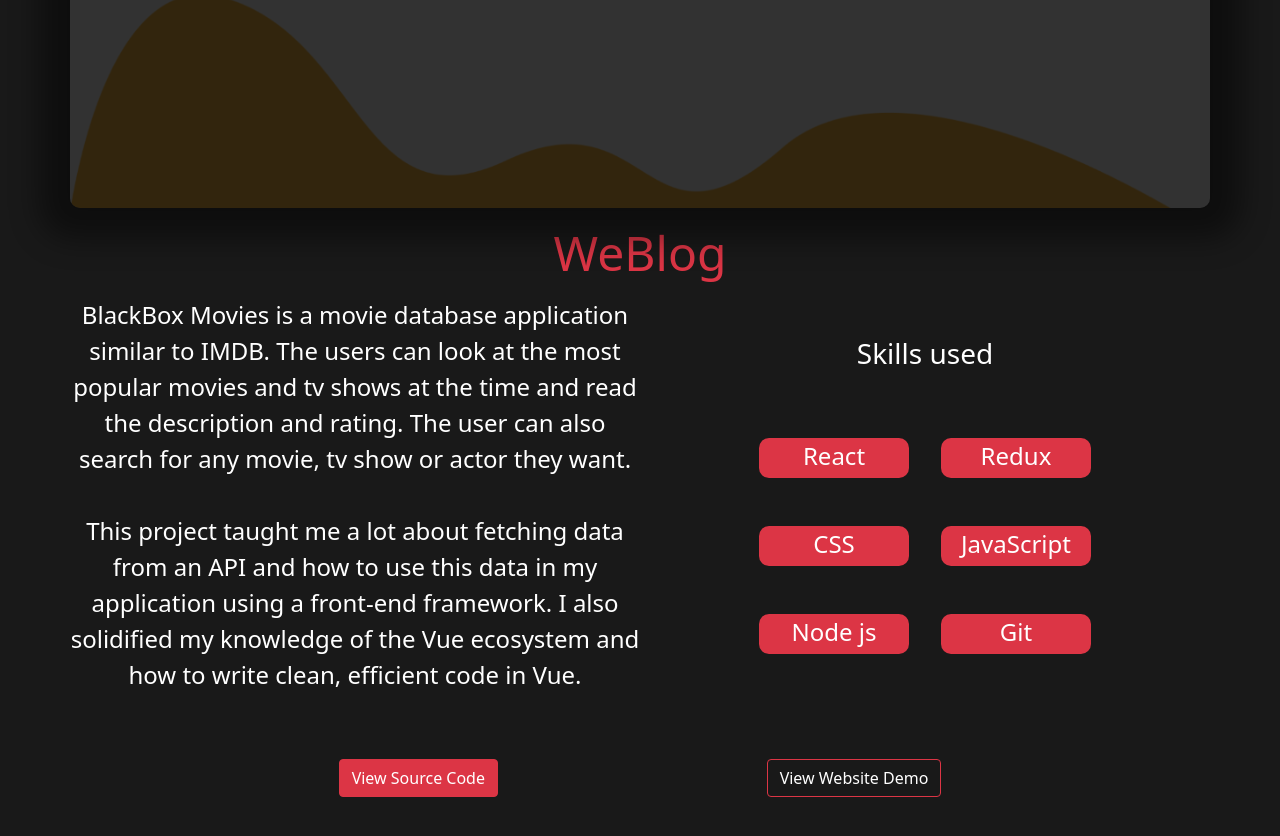
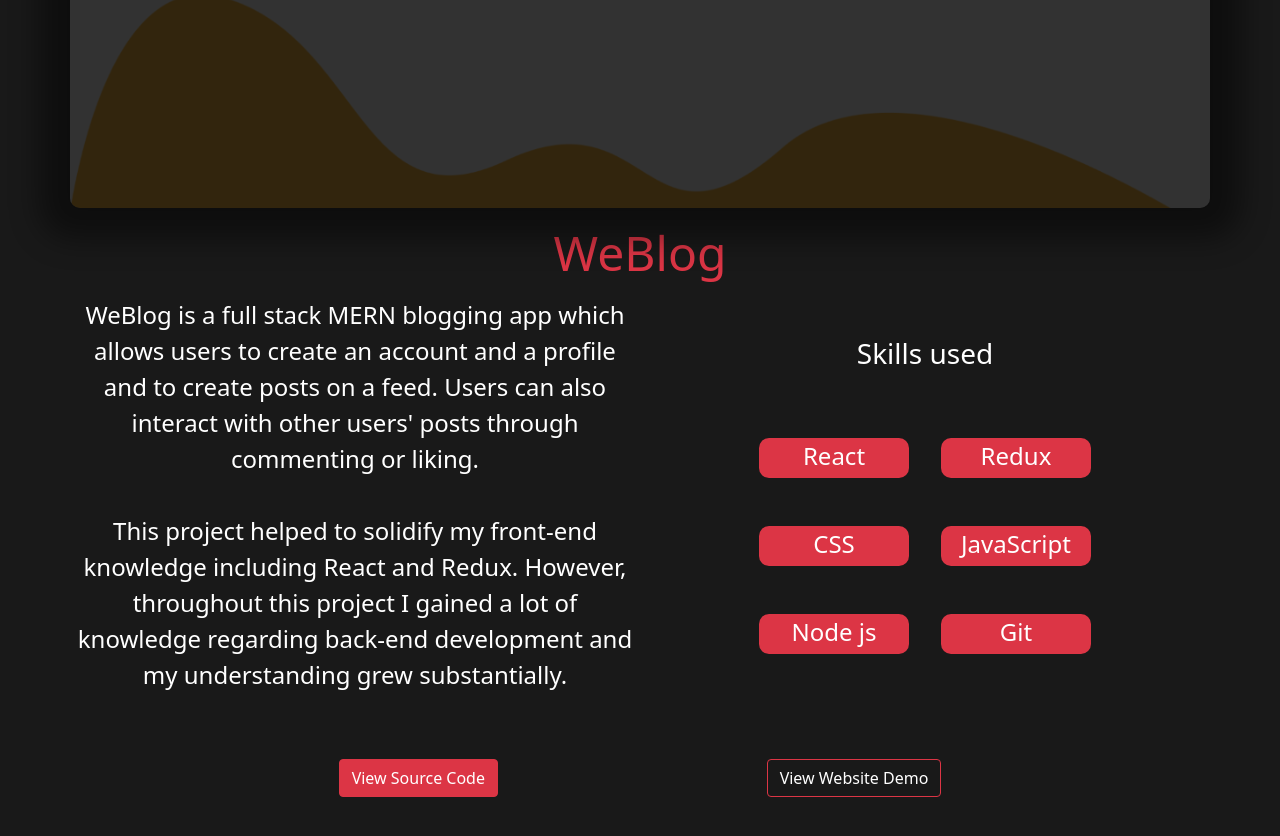
Before and after one commit to Jonathan-Challenger/Portfolio_React, a React (Create React App) app in the folder portfolio/: page /projects/weblog in a window 1280 px wide. Shown: the part 500-1336 px from the top of the page. Built offline with nearby package versions, Linux system fonts and the light colour scheme.

Commit message:
add desc to project details

```diff
--- a/portfolio/src/components/detail_pages/WeatherApp.js
+++ b/portfolio/src/components/detail_pages/WeatherApp.js
@@ -14,15 +14,15 @@ const WeatherApp = () => {
         <div className='main-content'>
           <div className='desc'>
             <p>
-              BlackBox Movies is a movie database application similar to IMDB.
-              The users can look at the most popular movies and tv shows at the
-              time and read the description and rating. The user can also search
-              for any movie, tv show or actor they want. <br />
+              The weather app is a simple weather app allowing users to look up
+              information regarding the weather for different towns/cities
+              around the world. It includes information such as temperature,
+              current time at the location, humidity, wind speed etc. <br />
               <br />
-              This project taught me a lot about fetching data from an API and
-              how to use this data in my application using a front-end
-              framework. I also solidified my knowledge of the Vue ecosystem and
-              how to write clean, efficient code in Vue.
+              This project was my introduction to using vanilla JavaScript and
+              jQuery to add functionality to web apps and to fetch data from an
+              API. This project helped me a lot to expand my knowledge of how to
+              use JavaScript to manipulate DOM elements.
             </p>
           </div>
           <div className='key-skills'>
--- a/portfolio/src/components/detail_pages/Weblog.js
+++ b/portfolio/src/components/detail_pages/Weblog.js
@@ -10,15 +10,16 @@ const Weblog = () => {
         <div className='main-content'>
           <div className='desc'>
             <p>
-              BlackBox Movies is a movie database application similar to IMDB.
-              The users can look at the most popular movies and tv shows at the
-              time and read the description and rating. The user can also search
-              for any movie, tv show or actor they want. <br />
+              WeBlog is a full stack MERN blogging app which allows users to
+              create an account and a profile and to create posts on a feed.
+              Users can also interact with other users' posts through commenting
+              or liking.
               <br />
-              This project taught me a lot about fetching data from an API and
-              how to use this data in my application using a front-end
-              framework. I also solidified my knowledge of the Vue ecosystem and
-              how to write clean, efficient code in Vue.
+              <br />
+              This project helped to solidify my front-end knowledge including
+              React and Redux. However, throughout this project I gained a lot
+              of knowledge regarding back-end development and my understanding
+              grew substantially.
             </p>
           </div>
           <div className='key-skills'>
```
